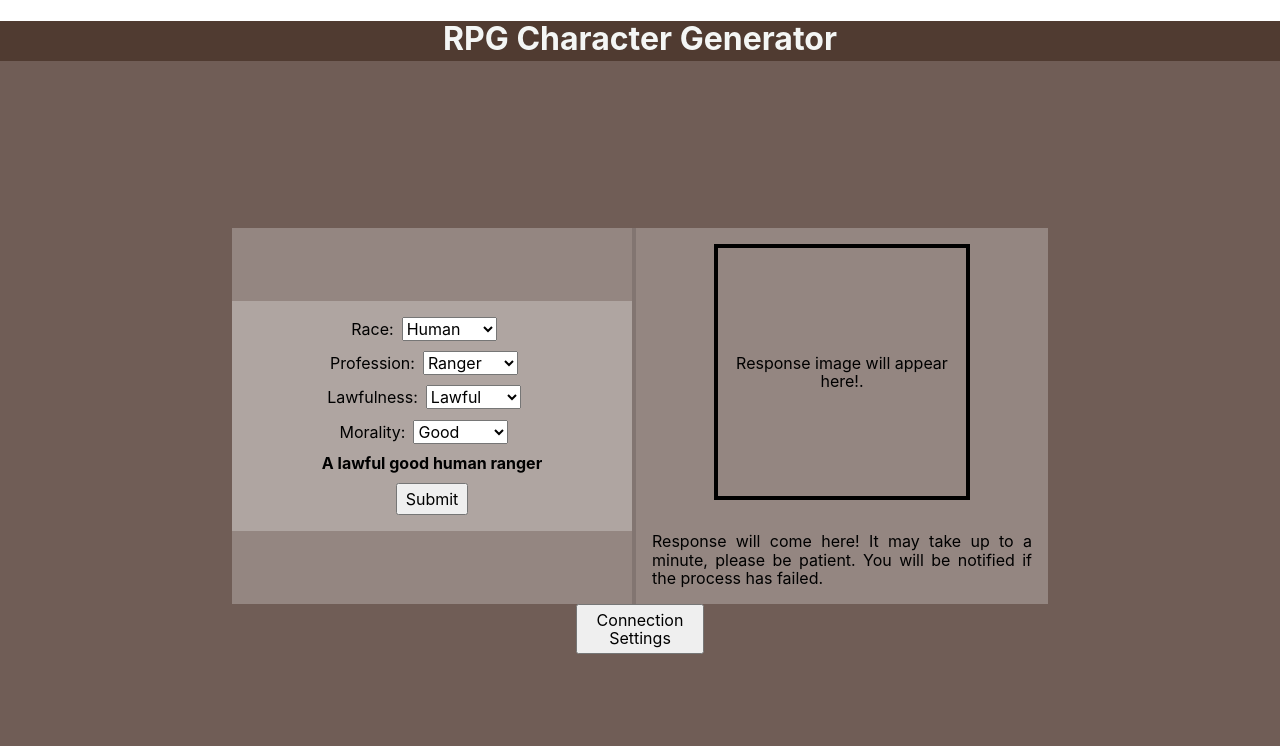
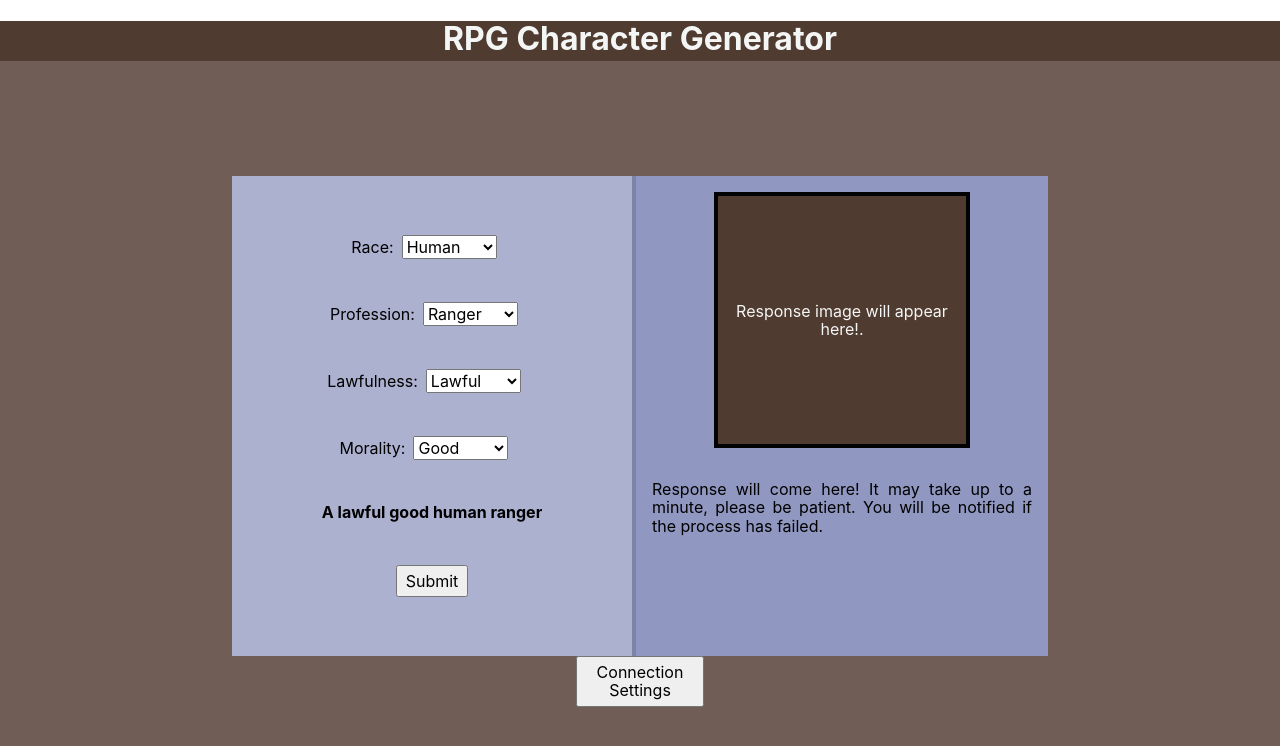
Before and after one commit to nHellstrom/gpt-character-maker, a React (Create React App) app: page / in a window 1280 px wide. Shown: the top 746 px of the page. Built offline with nearby package versions, Linux system fonts and the light colour scheme.

Commit message:
Prepare for history

```diff
--- a/src/Components/CharacterMaker.css
+++ b/src/Components/CharacterMaker.css
@@ -1,7 +1,9 @@
 .CharacterMaker {
     min-width: 50rem;
     max-width: 75rem;
+    min-height: 60vh;
     background-color: rgba(255,255,255,0.25);
+    background-color: var(--primary-color-dark);
     display: flex;
     flex-direction: row;
     align-items: center;
@@ -11,16 +13,18 @@
 .CharacterMaker__Main {
     /* display: flex; */
     flex-direction: row;
+    height: 100%;
 }
 
 .CharacterMaker__Form {
     width: 25rem;
+    height: 100%;
     background-color: rgba(255,255,255,0.25);
     padding: 1rem;
     display: flex;
-    gap:0.65rem;
+    /* gap:1rem; */
     flex-direction: column;
-    justify-content: center;
+    justify-content: space-evenly;
     align-items: center;
 }
 
@@ -34,6 +38,7 @@
 
 .CharacterMaker__OutputArea {
     max-width: 26rem;
+    height: 100%;
     display: flex;
     flex-direction: column;
     align-items: center;
@@ -48,7 +53,9 @@
 .CharacterMaker__Output-PortraitContainer {
     width: 256px;
     height: 256px;
-    border: 4px solid black;
+    border: 4px solid var(--black-color);
+    background-color: var(--secondary-color-dark);
+    color: var(--white-color);
     display: flex;
     align-items: center;
     justify-content: center;
--- a/src/Components/CharacterMaker.tsx
+++ b/src/Components/CharacterMaker.tsx
@@ -71,7 +71,6 @@ const CharacterMaker = () => {
 
   return (
     <section className="CharacterMaker">
-      <div className="CharacterMaker__Main">
         <form className="CharacterMaker__Form">
           <label>
             Race:
@@ -173,7 +172,6 @@ const CharacterMaker = () => {
 
           <button onClick={handleSubmit} className="CharacterMaker__Button">Submit</button>
         </form>
-      </div>
       <div className="CharacterMaker__OutputArea">
         <div className="CharacterMaker__Output-PortraitContainer">
         {
```
Also changed, not shown: src/GlobalInterfaces.ts (added, +8 -0 lines).
